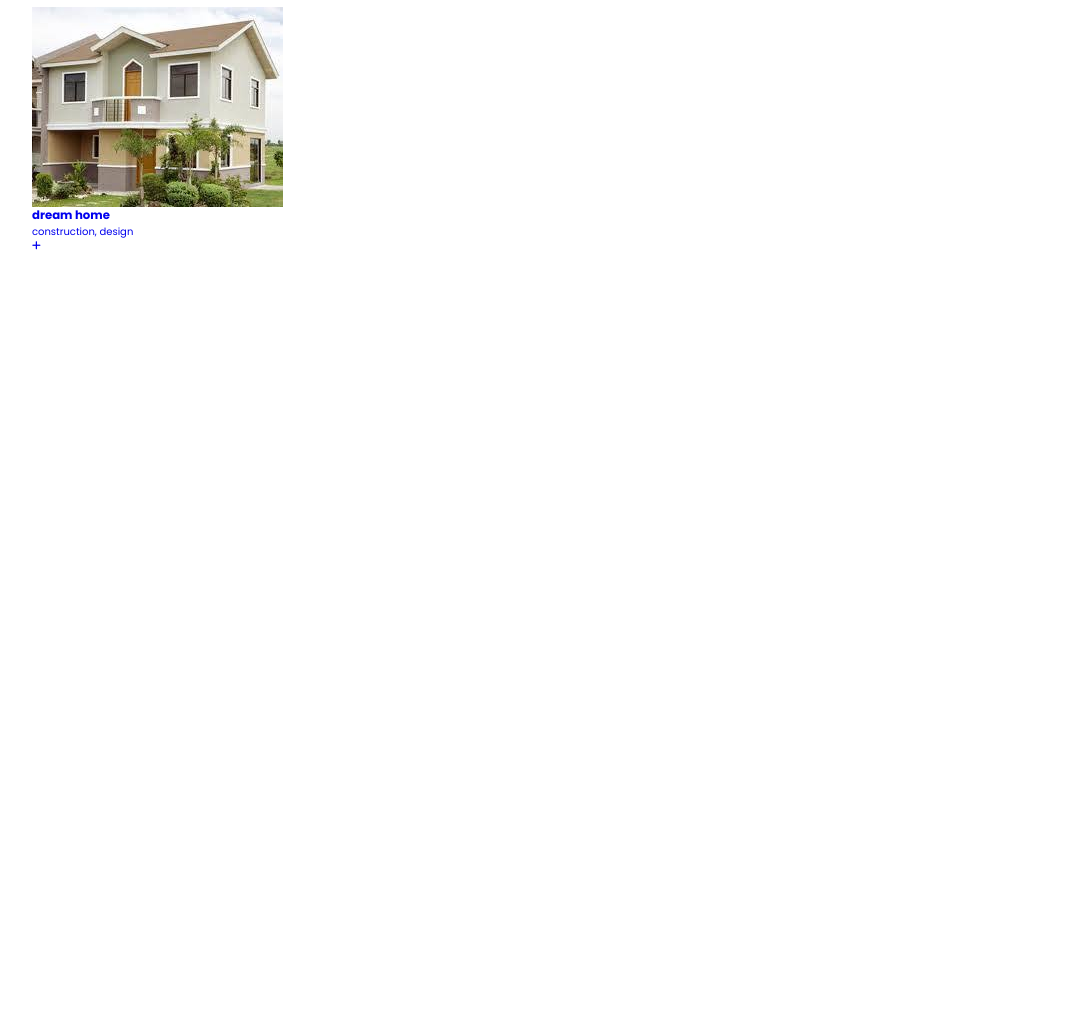
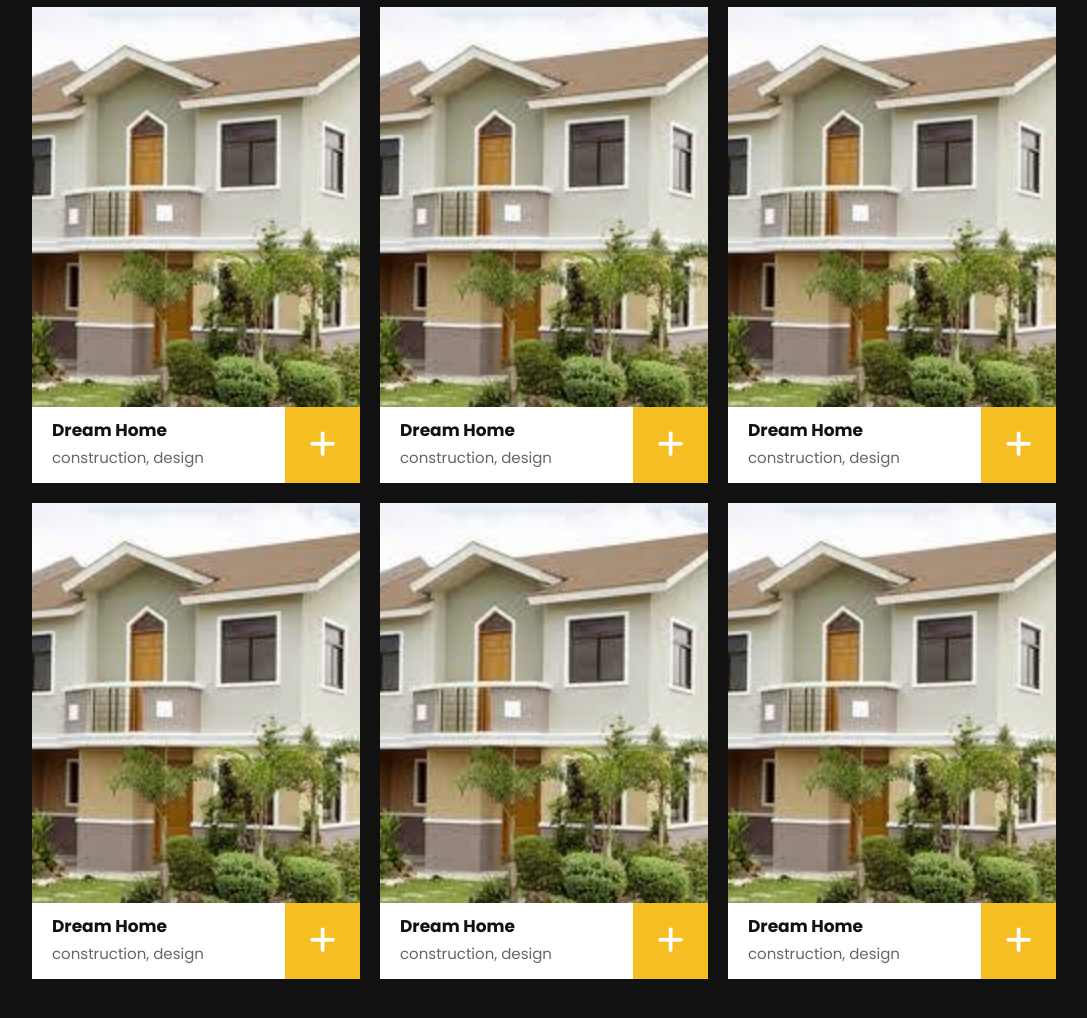
Before and after one commit to debrightess/engineering-company-website, a plain HTML site: page index.html in a window 1280 px wide. Shown: the part 2717-3735 px from the top of the page, without its empty margins (96-1183 px from the left). Before the commit the page ends 3017 px from the top, so only its background shows below. Drawn offline with nearby package versions, Linux system fonts and the light colour scheme; some packages are replaced by stand-ins of ours; a script that the page names is missing.

Commit message:
projects section updated

```diff
--- a/css/style.scss
+++ b/css/style.scss
@@ -397,6 +397,65 @@ section {
   }
 }
 
+.projects {
+  background: var(--black);
+
+  .heading {
+    color: var(---white);
+  }
+
+  .box-container {
+    @include grid(30rem);
+
+    .box {
+      cursor: initial;
+
+      &:hover .image img {
+        transform: scale(1.1);
+      }
+
+      .image {
+        height: 40rem;
+        overflow: hidden;
+
+        img {
+          height: 100%;
+          width: 100%;
+          object-fit: cover;
+        }
+      }
+
+      .content {
+        display: flex;
+        background: var(---white);
+        justify-content: space-between;
+
+        .info {
+          padding: 1rem 2rem;
+
+          h3 {
+            @include titleText(1.7rem);
+          }
+
+          p {
+            @include graphText(1.5rem);
+          }
+        }
+
+        i {
+          width: 7.5rem;
+          font-size: 3rem;
+          background: var(--yellow);
+          color: var(---white);
+          cursor: pointer;
+          text-align: center;
+          line-height: 7.5rem;
+        }
+      }
+    }
+  }
+}
+
 // Media queries
 
 @media (max-width: 1200px) {
--- a/index.html
+++ b/index.html
@@ -9,6 +9,12 @@
     <link
       rel="stylesheet"
       href="https://cdnjs.cloudflare.com/ajax/libs/font-awesome/6.4.0/css/all.min.css"
+    />
+
+    <!-- lightgallery-js cdn  -->
+    <link
+      rel="stylesheet"
+      href="https://cdnjs.cloudflare.com/ajax/libs/lightgallery-js/1.4.0/css/lightgallery.min.css"
     />
 
     <!-- swiperjs cdn link  -->
@@ -280,15 +286,87 @@
             <i class="fas fa-plus"></i>
           </div>
         </a>
+
+        <a href="images/project-1.jpeg" class="box">
+          <div class="image">
+            <img src="images/project-1.jpeg" alt="" />
+          </div>
+          <div class="content">
+            <div class="info">
+              <h3>dream home</h3>
+              <p>construction, design</p>
+            </div>
+            <i class="fas fa-plus"></i>
+          </div>
+        </a>
+
+        <a href="images/project-1.jpeg" class="box">
+          <div class="image">
+            <img src="images/project-1.jpeg" alt="" />
+          </div>
+          <div class="content">
+            <div class="info">
+              <h3>dream home</h3>
+              <p>construction, design</p>
+            </div>
+            <i class="fas fa-plus"></i>
+          </div>
+        </a>
+
+        <a href="images/project-1.jpeg" class="box">
+          <div class="image">
+            <img src="images/project-1.jpeg" alt="" />
+          </div>
+          <div class="content">
+            <div class="info">
+              <h3>dream home</h3>
+              <p>construction, design</p>
+            </div>
+            <i class="fas fa-plus"></i>
+          </div>
+        </a>
+
+        <a href="images/project-1.jpeg" class="box">
+          <div class="image">
+            <img src="images/project-1.jpeg" alt="" />
+          </div>
+          <div class="content">
+            <div class="info">
+              <h3>dream home</h3>
+              <p>construction, design</p>
+            </div>
+            <i class="fas fa-plus"></i>
+          </div>
+        </a>
+
+        <a href="images/project-1.jpeg" class="box">
+          <div class="image">
+            <img src="images/project-1.jpeg" alt="" />
+          </div>
+          <div class="content">
+            <div class="info">
+              <h3>dream home</h3>
+              <p>construction, design</p>
+            </div>
+            <i class="fas fa-plus"></i>
+          </div>
+        </a>
       </div>
     </section>
 
     <!-- projects section ends  -->
+
+    <!-- lightgallery-js cdn  -->
+    <script src="https://cdnjs.cloudflare.com/ajax/libs/lightgallery-js/1.4.0/js/lightgallery.min.js"></script>
 
     <!-- swiper js file link  -->
     <script src="https://cdn.jsdelivr.net/npm/swiper@9/swiper-bundle.min.js"></script>
 
     <!-- custom js file link  -->
     <script src="js/script.js"></script>
+
+    <script>
+      lightGallery(document.querySelector('.projects .box-container'))
+    </script>
   </body>
 </html>
```
Also changed, not shown: css/style.css, 1 other file.
